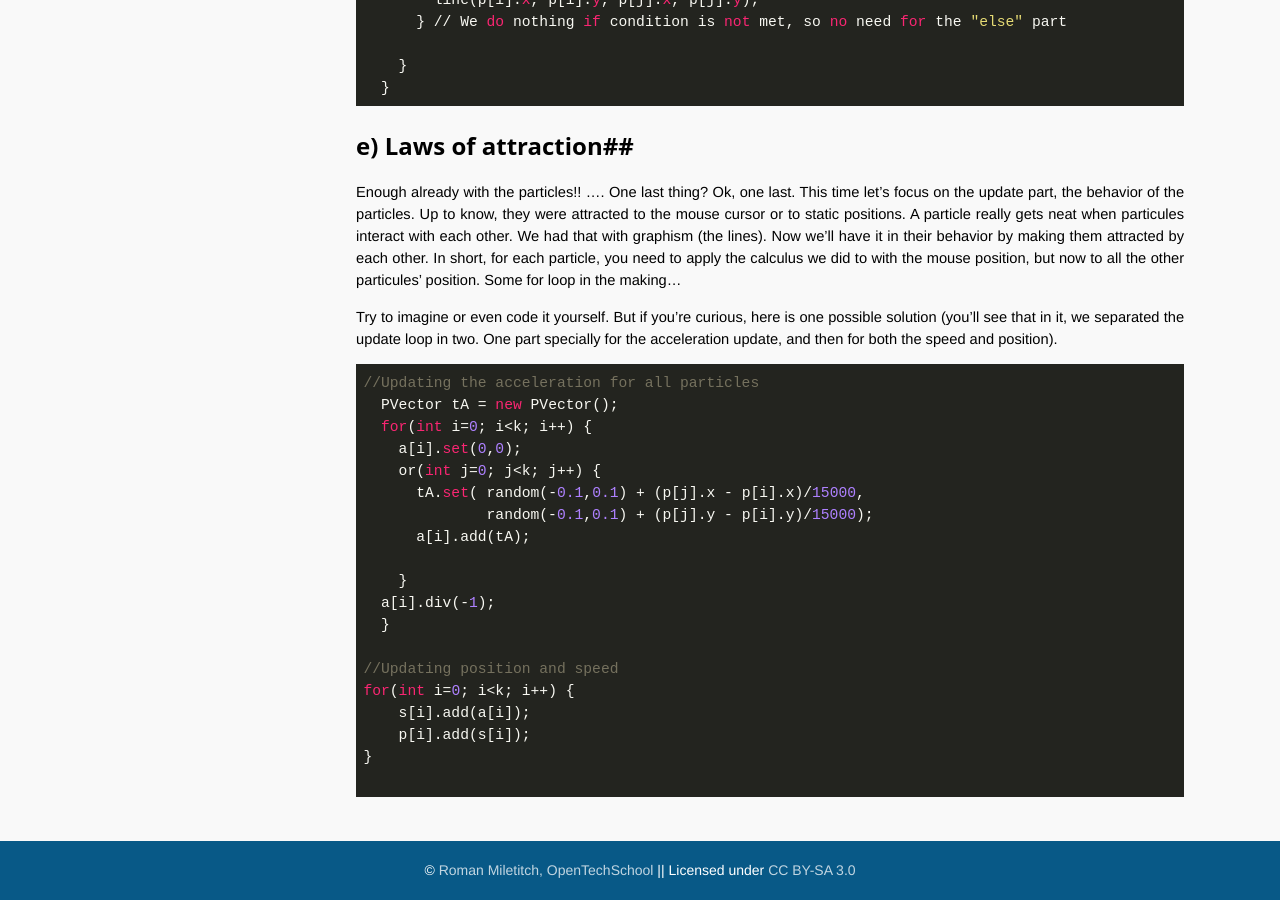
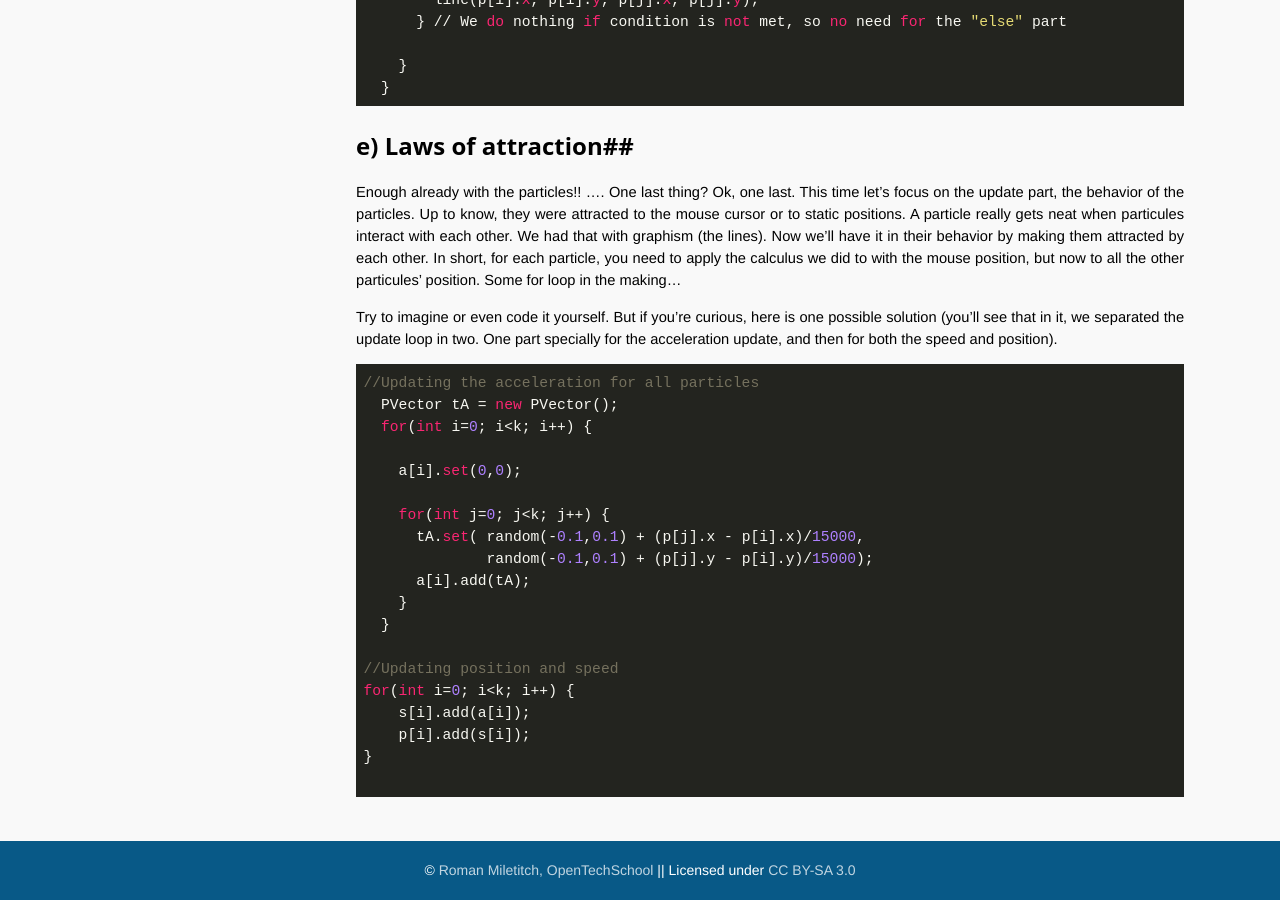
Before and after one commit to OpenTechSchool-Brussels/generative-art-with-processing, a Jekyll site: the page built from Particle-system.markdown, in a window 1280 px wide and 900 px high, scrolled down 4556 px. Built offline with Jekyll 4.4.1, drawn with Linux system fonts in a browser that asks for light colours; Markdown is read by kramdown in place of the engine named in the settings.

Commit message:
Update Particle-system.markdown

```diff
--- a/Particle-system.markdown
+++ b/Particle-system.markdown
@@ -186,14 +186,14 @@ Try to imagine or even code it yourself. But if you're curious, here is one poss
 //Updating the acceleration for all particles
   PVector tA = new PVector();
   for(int i=0; i<k; i++) {
+
     a[i].set(0,0);
-    or(int j=0; j<k; j++) {
+
+    for(int j=0; j<k; j++) {
       tA.set( random(-0.1,0.1) + (p[j].x - p[i].x)/15000,
               random(-0.1,0.1) + (p[j].y - p[i].y)/15000);
       a[i].add(tA);
-
     }
-  a[i].div(-1);
   }
 
 //Updating position and speed
```
